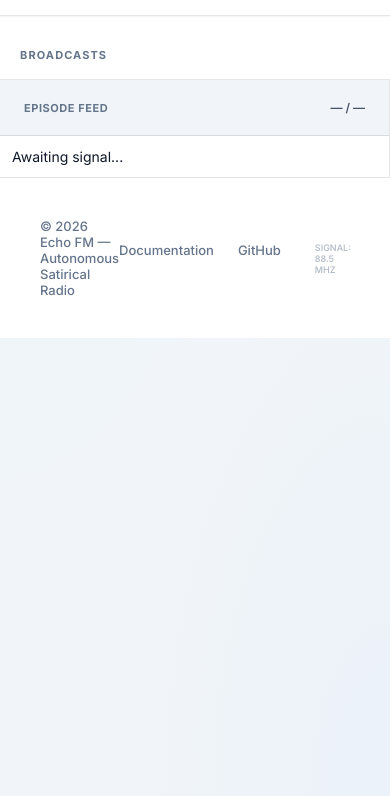
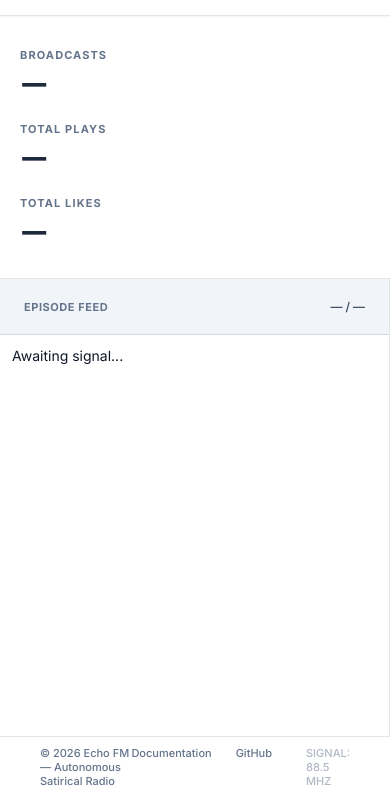
Before and after one commit to mazenemam19/AI-Radio, a website: page control.html in a window 390 px wide. Shown: the part 48-844 px from the top of the page. Drawn offline with Linux system fonts and the light colour scheme; no server answers.

Commit message:
fix(web): Resolve critical UI bugs in Landing, Control, and Archives pages

```diff
--- a/control.html
+++ b/control.html
@@ -9,7 +9,7 @@
   <link href="https://fonts.googleapis.com/css2?family=Inter:wght@400;500;600;700&family=Space+Grotesk:wght@500;700&display=swap" rel="stylesheet">
   <link rel="stylesheet" href="style.css">
 </head>
-<body>
+<body class="control-app-layout">
 
 <header class="header">
   <a href="index.html" class="logo">Echo FM</a>
@@ -25,7 +25,7 @@
   <div class="header-clock" id="header-clock">--:--:--</div>
 </header>
 
-<div id="app">
+<div id="app-container">
   <div class="stats-bar">
     <div class="stat">
       <div class="stat-lbl">Broadcasts</div>
@@ -62,12 +62,12 @@
   </div>
 </div>
 
-<footer class="footer">
+<footer class="footer" style="position: fixed; bottom: 0; left: 0; right: 0; height: 60px; padding: 0 40px; font-size: 11px; z-index: 100;">
   <div>&copy; 2026 Echo FM — Autonomous Satirical Radio</div>
   <div class="footer-links">
     <a href="#" class="footer-link">Documentation</a>
     <a href="#" class="footer-link">GitHub</a>
-    <span id="header-freq" style="margin-left: 10px; font-size: 9px; opacity: 0.5;">——</span>
+    <span id="header-freq" style="margin-left: 10px; opacity: 0.5;">——</span>
   </div>
 </footer>
 
--- a/style.css
+++ b/style.css
@@ -47,13 +47,13 @@
 
 * { box-sizing: border-box; margin: 0; padding: 0; }
 
-html { font-size: 14px; height: 100%; -webkit-font-smoothing: antialiased; }
+html { font-size: 14px; height: 100%; -webkit-font-smoothing: antialiased; scroll-behavior: smooth; }
 
 body {
     font-family: var(--font);
     background-color: var(--void);
     color: var(--text-hi);
-    height: 100%;
+    min-height: 100%;
     overflow-x: hidden;
     /* Subtle technical texture */
     background-image:
@@ -61,10 +61,19 @@ body {
         radial-gradient(at 100% 100%, rgba(59, 130, 246, 0.03) 0px, transparent 50%);
 }
 
-#app {
+/* ── Full-screen App Container (Control Panel only) ───────── */
+.control-app-layout {
     display: grid;
-    grid-template-rows: 64px auto 1fr;
+    grid-template-rows: 64px 1fr;
     height: 100vh;
+    overflow: hidden;
+}
+
+#app-container {
+    display: grid;
+    grid-template-rows: auto 1fr;
+    height: 100%;
+    overflow: hidden;
 }
 
 /* ── Scrollbar ───────────────────────────────────────────── */
@@ -304,17 +313,17 @@ body {
        LANDING PAGE
     ══════════════════════════════════════════════════════════ */
 .landing-hero { padding: 140px 40px; text-align: center; }
-.landing-h1 { font-family: var(--font-display); font-size: clamp(48px, 10vw, 84px); font-weight: 800; margin-bottom: 32px; letter-spacing: -3px; }
-.landing-sub { font-size: 22px; max-width: 700px; margin: 0 auto 56px; }
+.landing-h1 { font-family: var(--font-display); font-size: clamp(48px, 10vw, 84px); font-weight: 800; margin-bottom: 32px; letter-spacing: -3px; color: var(--primary); }
+.landing-sub { font-size: 22px; max-width: 700px; margin: 0 auto 56px; color: var(--text-mid); line-height: 1.6; }
 
 /* Archives */
-.archives-grid { display: grid; grid-template-columns: repeat(auto-fill, minmax(340px, 1fr)); gap: 24px; }
+.archives-grid { display: grid; grid-template-columns: repeat(auto-fill, minmax(340px, 1fr)); gap: 24px; margin-top: 40px; }
 
 /* Responsive */
 @media (max-width: 1024px) { .main-grid { grid-template-columns: 380px 1fr; } .detail-inner { padding: 40px; } }
 @media (max-width: 860px) {
     .main-grid { grid-template-columns: 1fr; }
-    #app { grid-template-rows: 64px auto 1fr; height: auto; overflow-y: auto; }
+    #app-container { grid-template-rows: auto 1fr; height: auto; overflow-y: auto; }
     .detail-panel { display: none; position: fixed; inset: 0; z-index: 2000; background: var(--surface); }
     .detail-panel.mobile-open { display: flex; flex-direction: column; }
     .mobile-back-btn { display: flex !important; }
@@ -323,5 +332,5 @@ body {
     .header { padding: 0 20px; gap: 20px; }
     .nav { display: none; }
     .stats-bar { grid-template-columns: 1fr; padding: 20px; }
-    .stat { padding: 12px 0; border-right: none !important; }
+    .stat { padding: 12px 0; border-right: none !important; margin-right: 0 !important; }
 }
```
Also changed, not shown: archives.html (+2 -8 lines), index.html (+0 -3 lines).
